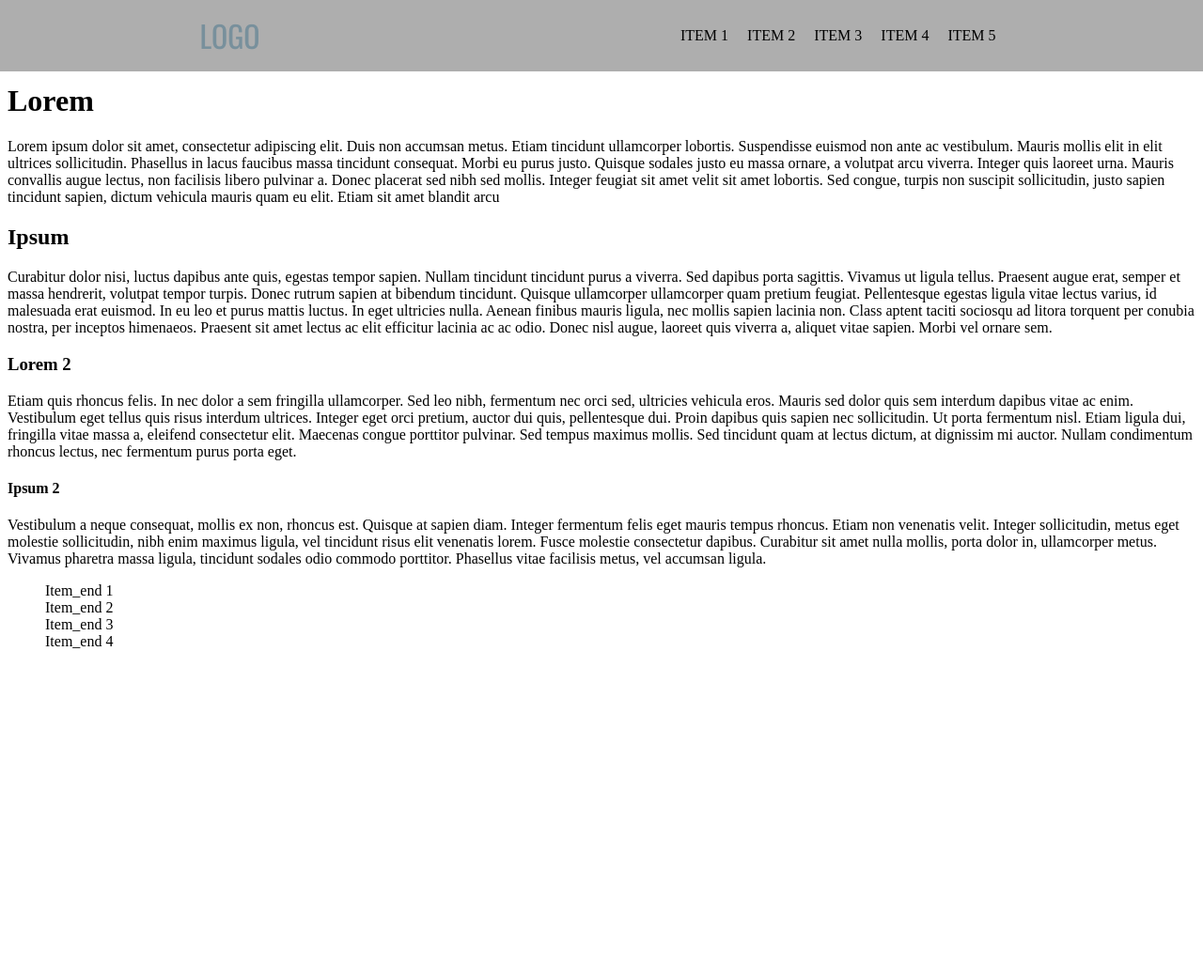
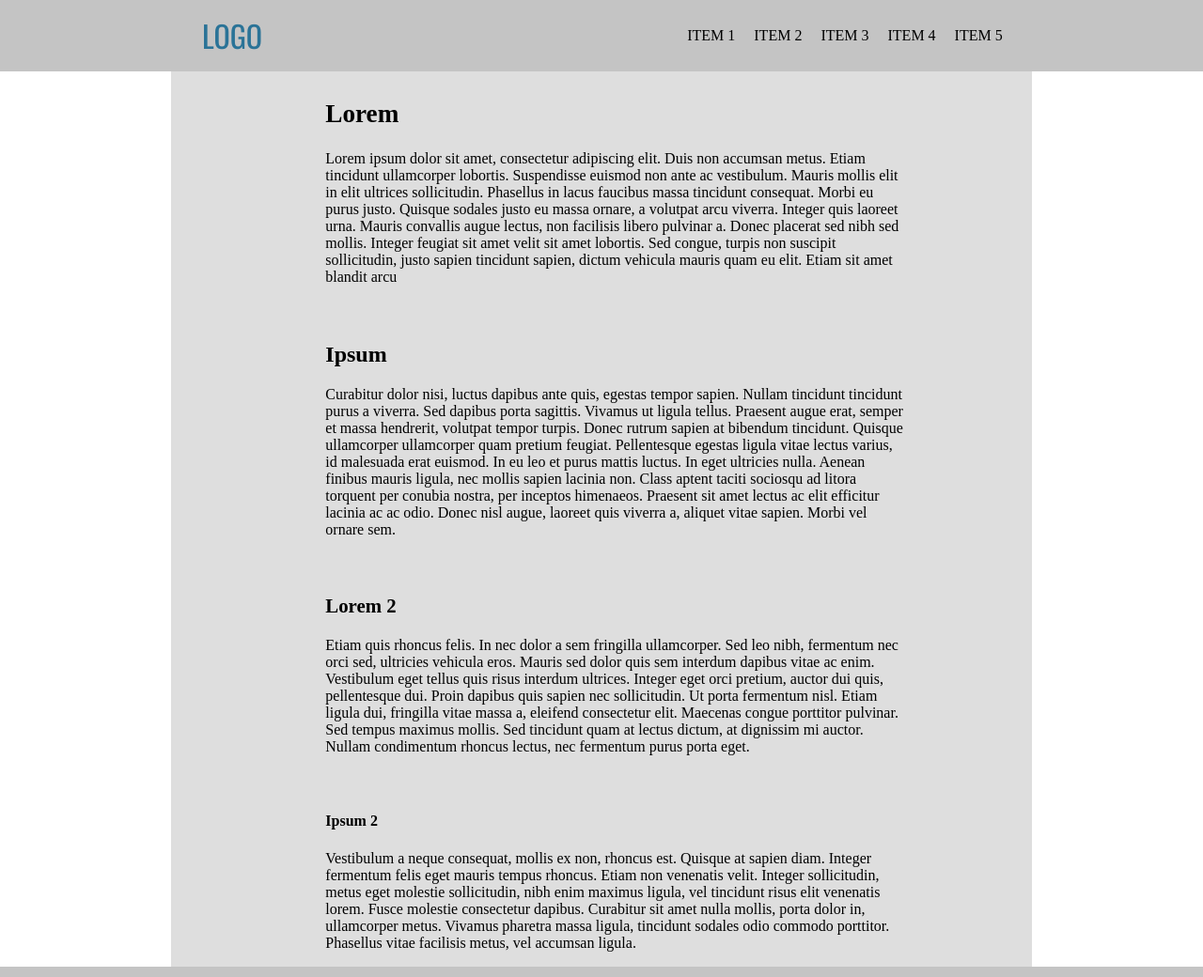
Before and after one commit to Abrooklyn/Sass_base, a plain HTML site: page index.html in a window 1280 px wide. Shown: the top 1040 px of the page at 94% size. Before the commit the page ends 800 px from the top, so only its background shows below. Drawn offline with nearby package versions, Linux system fonts and the light colour scheme; a script that the page names is missing; a web font is replaced by a local one.

Commit message:
Modifications
Variables, Extend & Import

```diff
--- a/index.html
+++ b/index.html
@@ -23,18 +23,26 @@
             </ul>
         </nav>
     </header>
-    <div class="site-content">
+    <section>
         <div class="containers">
+            <div class="container1">
                 <h1>Lorem</h1>
                 <p>Lorem ipsum dolor sit amet, consectetur adipiscing elit. Duis non accumsan metus. Etiam tincidunt ullamcorper lobortis. Suspendisse euismod non ante ac vestibulum. Mauris mollis elit in elit ultrices sollicitudin. Phasellus in lacus faucibus massa tincidunt consequat. Morbi eu purus justo. Quisque sodales justo eu massa ornare, a volutpat arcu viverra. Integer quis laoreet urna. Mauris convallis augue lectus, non facilisis libero pulvinar a. Donec placerat sed nibh sed mollis. Integer feugiat sit amet velit sit amet lobortis. Sed congue, turpis non suscipit sollicitudin, justo sapien tincidunt sapien, dictum vehicula mauris quam eu elit. Etiam sit amet blandit arcu</p>
+            </div>
+            <div class="container2">
                 <h2>Ipsum</h2>
                 <p>Curabitur dolor nisi, luctus dapibus ante quis, egestas tempor sapien. Nullam tincidunt tincidunt purus a viverra. Sed dapibus porta sagittis. Vivamus ut ligula tellus. Praesent augue erat, semper et massa hendrerit, volutpat tempor turpis. Donec rutrum sapien at bibendum tincidunt. Quisque ullamcorper ullamcorper quam pretium feugiat. Pellentesque egestas ligula vitae lectus varius, id malesuada erat euismod. In eu leo et purus mattis luctus. In eget ultricies nulla. Aenean finibus mauris ligula, nec mollis sapien lacinia non. Class aptent taciti sociosqu ad litora torquent per conubia nostra, per inceptos himenaeos. Praesent sit amet lectus ac elit efficitur lacinia ac ac odio. Donec nisl augue, laoreet quis viverra a, aliquet vitae sapien. Morbi vel ornare sem.</p>
+            </div>
+            <div class="container3">
                 <h3>Lorem 2</h3>
                 <p>Etiam quis rhoncus felis. In nec dolor a sem fringilla ullamcorper. Sed leo nibh, fermentum nec orci sed, ultricies vehicula eros. Mauris sed dolor quis sem interdum dapibus vitae ac enim. Vestibulum eget tellus quis risus interdum ultrices. Integer eget orci pretium, auctor dui quis, pellentesque dui. Proin dapibus quis sapien nec sollicitudin. Ut porta fermentum nisl. Etiam ligula dui, fringilla vitae massa a, eleifend consectetur elit. Maecenas congue porttitor pulvinar. Sed tempus maximus mollis. Sed tincidunt quam at lectus dictum, at dignissim mi auctor. Nullam condimentum rhoncus lectus, nec fermentum purus porta eget.</p>
+            </div>
+            <div class="container4">
                 <h4>Ipsum 2</h4>
                 <p>Vestibulum a neque consequat, mollis ex non, rhoncus est. Quisque at sapien diam. Integer fermentum felis eget mauris tempus rhoncus. Etiam non venenatis velit. Integer sollicitudin, metus eget molestie sollicitudin, nibh enim maximus ligula, vel tincidunt risus elit venenatis lorem. Fusce molestie consectetur dapibus. Curabitur sit amet nulla mollis, porta dolor in, ullamcorper metus. Vivamus pharetra massa ligula, tincidunt sodales odio commodo porttitor. Phasellus vitae facilisis metus, vel accumsan ligula.</p>
             </div>
         </div>
+    </section>
     <footer class="footer">
         <ul>
             <li><a href="#">Item_end 1</a></li>
--- a/style.scss
+++ b/style.scss
@@ -2,9 +2,16 @@
     VARIABLES
 \*-------------------*/
 
-$bckgrnd:#aeaeae;
-$colorclassic: #78909c;
+$bckgrnd:#c4c4c4;
+$colorclassic: #2a7397;
+$colortext: #000000;
+$fullwidth: 100%;
+$widthbloc: 70%;
+$typologo: 'Oswald';
+$typocharteg: 'Niramit';
+
 @import url('https://fonts.googleapis.com/css?family=Niramit|Oswald');
+
 
 a{text-decoration: none;color:inherit;}
 li{list-style-type: none;}
@@ -15,9 +22,10 @@ li{list-style-type: none;}
 
 .header{
     background-color: $bckgrnd;
+    width: $fullwidth;
     margin: -0.5em;
     padding: 0.8em;
-    font-family: 'Niramit';
+    font-family: $typocharteg;
     display: flex;
     justify-content: space-around;
     align-items: center;
@@ -26,7 +34,7 @@ li{list-style-type: none;}
 .header_logo{
     font-size: 2em;
     color: $colorclassic;
-    font-family: 'Oswald';
+    font-family: $typologo;
 }
 
 .header_logo:hover{
@@ -50,6 +58,56 @@ li{list-style-type: none;}
     CONTAINER
 \*-------------------*/
 
+.containers{
+    width: $widthbloc;
+    background-color: lighten($bckgrnd, 10%);
+    margin-top: 0.5em;
+    margin-left: auto;
+    margin-right: auto;
+    padding-left: 2em;
+}
+
+.container1{
+    @extend .containers;
+    h1{
+        font-size: 1.7em;
+    }
+    padding: 0.5em;
+}
+
+.container2{
+    @extend .containers;
+    h2{
+        font-size: 1.5em;
+    }
+    padding: 0.5em;
+}
+
+.container3{
+    @extend .containers;
+    h3{
+        font-size: 1.3em;
+    }
+    padding: 0.5em;
+}
+
+.container4{
+    @extend .containers;
+    h1{
+        font-size: 1em;
+    }
+    padding: 0.5em;
+}
+
 /*-------------------*\
     FOOTER
 \*-------------------*/
+
+.footer{
+    @extend .header;
+    height: 7em;
+}
+
+.footer a:hover{
+    text-shadow: 1px 1px 1px black;
+}
```
Also changed, not shown: style.css, 1 other file. Lines whose indentation alone changed are shown as unchanged.
